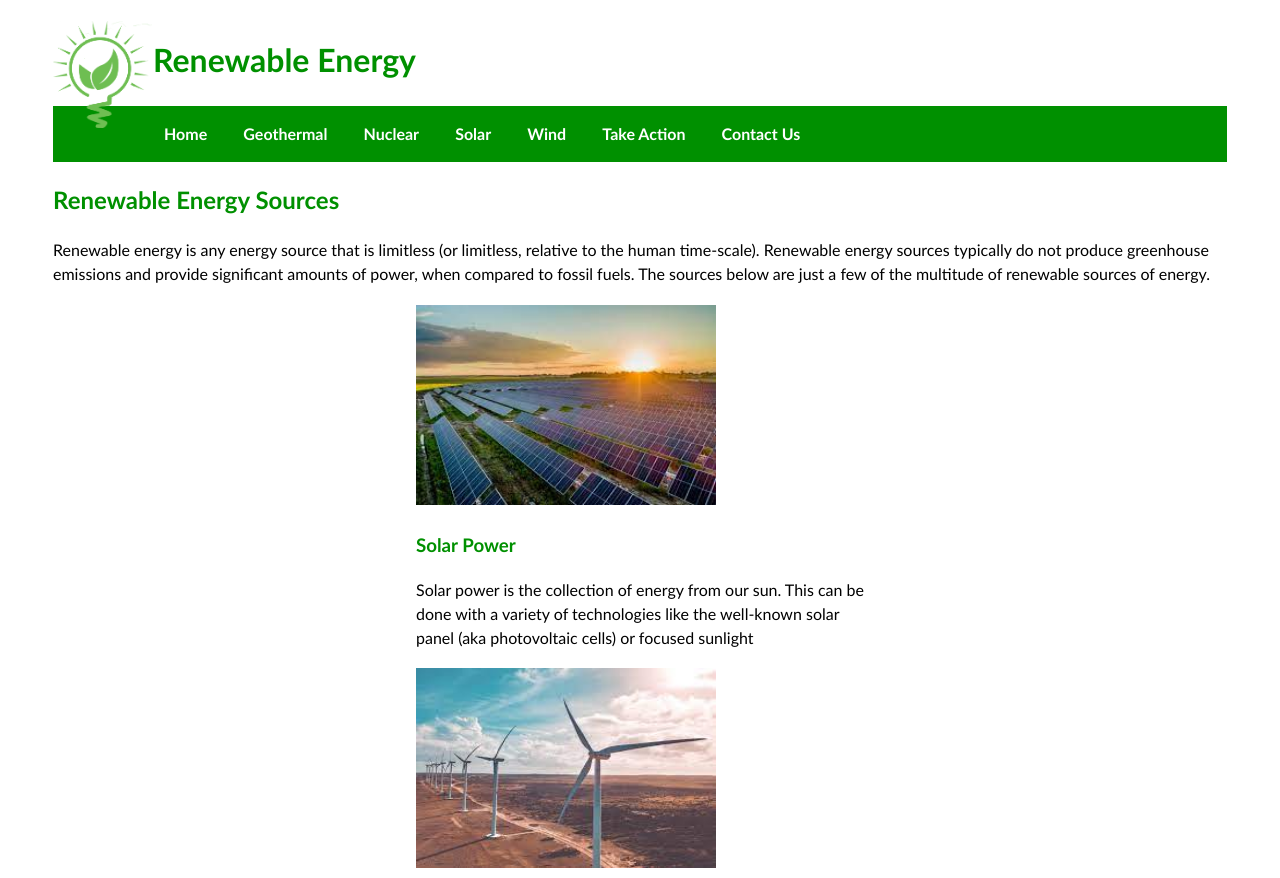
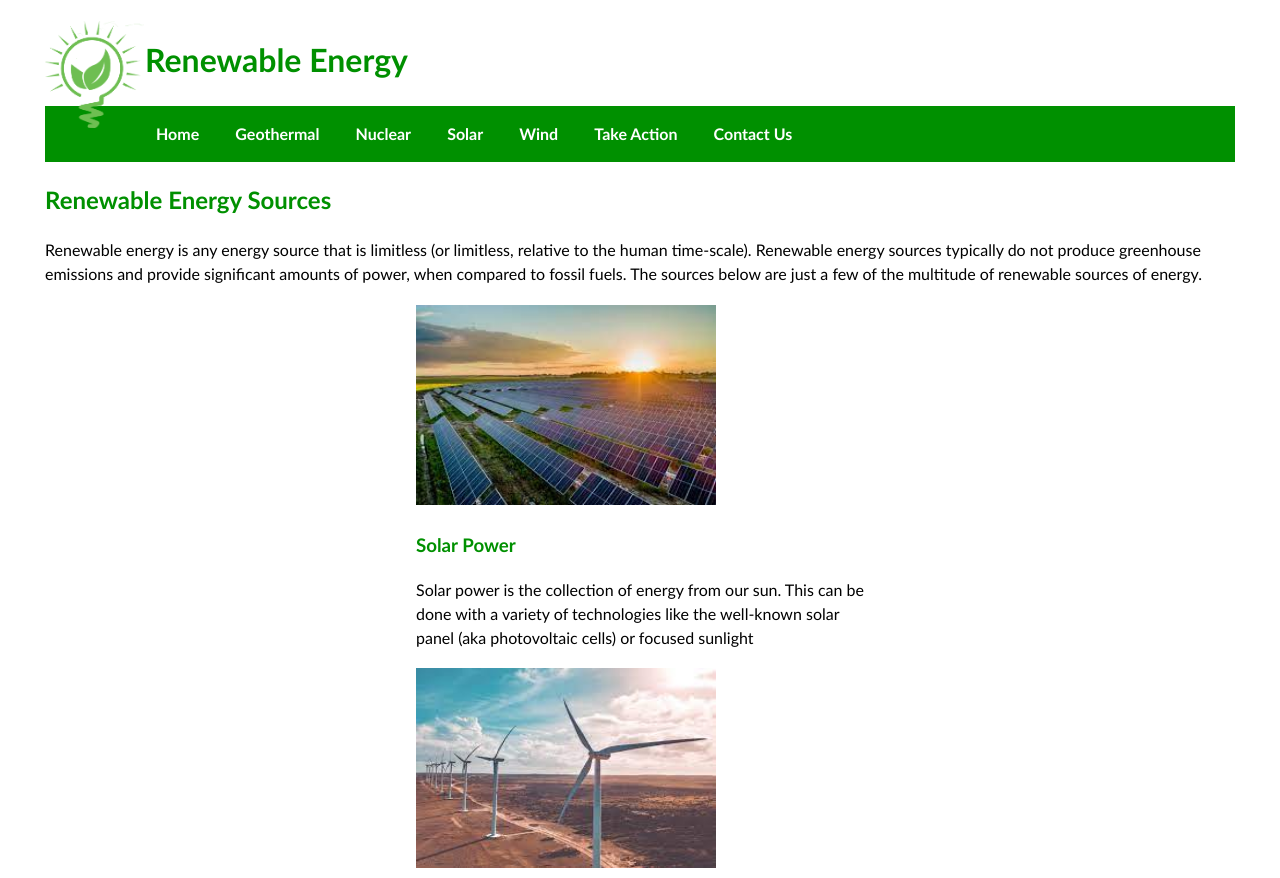
Before and after one commit to csimons637/renewable_energy_root, a plain HTML site: page index.html in a window 1280 px wide. Shown: the top 878 px of the page. Drawn offline with Linux system fonts and the light colour scheme.

Commit message:
Updated CSS after validation

```diff
--- a/css/styles.css
+++ b/css/styles.css
@@ -7,7 +7,7 @@ body {
     font-size: 16px;
     line-height: 1.5;
     font-family: Calibri, 'Trebuchet MS', sans-serif;
-    margin: none;
+    margin: 0px;
 }
 
 header, nav ul {
```
